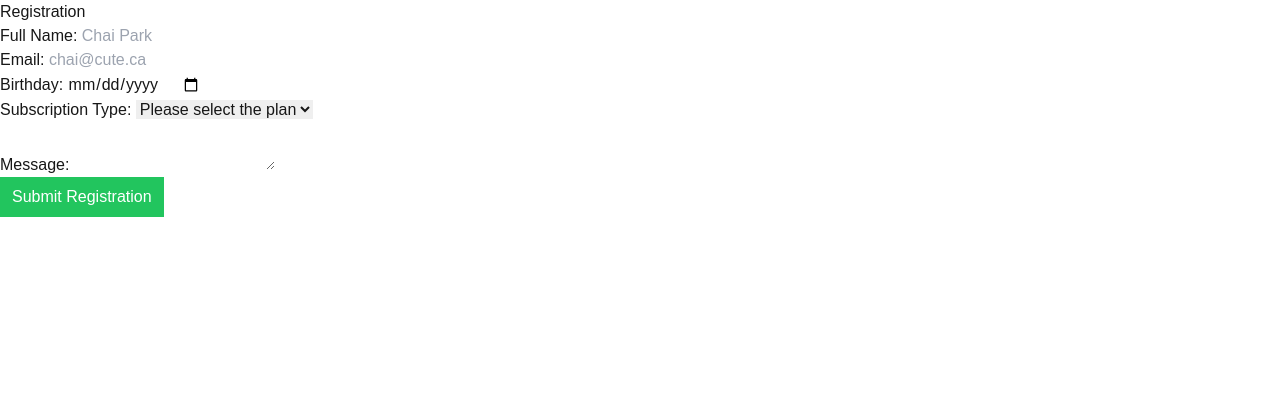
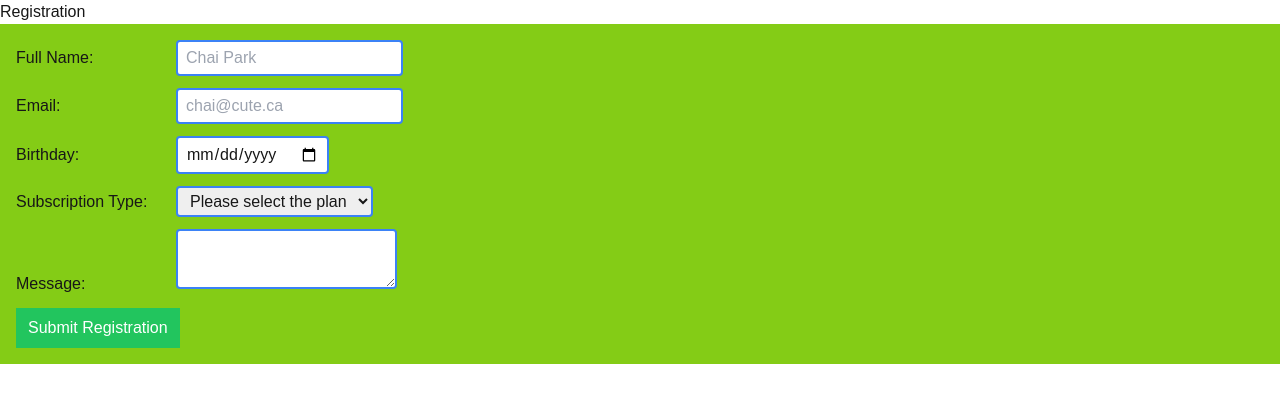
Before and after one commit to narapark7561/ReactReviewSelfStudy, a Next.js app in the folder awesomecarrie/: page /week-5 in a window 1280 px wide. Shown: the top 402 px of the page. Built offline with nearby package versions, Linux system fonts and the light colour scheme.

Commit message:
Completed review with CSS styling.

```diff
--- a/awesomecarrie/app/week-5/managed-form.js
+++ b/awesomecarrie/app/week-5/managed-form.js
@@ -21,43 +21,83 @@ export default function RegistraionForm() {
     setSubscription(event.target.value);
   const handleMessageChange = (event) => setMessage(event.target.value);
 
+  const handleSubmit = (event) => {
+    event.preventDefault();
+    let registraionObject = {
+      fName: fullName,
+      mail: email,
+      bDay: birthDate,
+      plan: subscription,
+      msg: message,
+    };
+
+    alert(`
+    Name: ${registraionObject.fName}
+    Email: ${registraionObject.mail}
+    Birthday: ${registraionObject.bDay}
+    Plan Type: ${registraionObject.plan}
+    Message: ${registraionObject.msg}
+    `);
+
+    setfullName("");
+    setEmail("");
+    setBirthDate("");
+    setMessage("");
+  };
+
+  const inputStyle =
+    "mb-3, px-2 py-1 rounded border-2 border-blue-500 focus:bg-orange-200";
+  const containerStyle = "mb-3";
+  const labelStyle = "inline-block w-40";
+
   return (
-    <form>
-      <div>
-        <label>Full Name: </label>
+    <form onSubmit={handleSubmit} className="p-4 bg-lime-500">
+      <div className={containerStyle}>
+        <label className={labelStyle}>Full Name: </label>
         <input
           onChange={handleFullNameChange}
           value={fullName}
           type="text"
           name="full_name"
           placeholder="Chai Park"
+          className={inputStyle}
         />
       </div>
-      <div>
-        <label>Email: </label>
+      <div className={containerStyle}>
+        <label className={labelStyle}>Email: </label>
         <input
           onChange={handleEmailChange}
           value={email}
           type="email"
           placeholder="chai@cute.ca"
+          className={inputStyle}
         />
       </div>
-      <div>
-        <label>Birthday: </label>
-        <input onChange={handleBirthDateChange} value={birthDate} type="date" />
+      <div className={containerStyle}>
+        <label className={labelStyle}>Birthday: </label>
+        <input
+          onChange={handleBirthDateChange}
+          value={birthDate}
+          type="date"
+          className={inputStyle}
+        />
       </div>
-      <div>
-        <label>Subscription Type: </label>
-        <select onChange={handleSubscriptionChange}>
+      <div className={containerStyle}>
+        <label className={labelStyle}>Subscription Type: </label>
+        <select onChange={handleSubscriptionChange} className={inputStyle}>
           <option>Please select the plan</option>
           <option>Free Plan</option>
           <option>Basic Plan</option>
           <option>Premium Plan</option>
         </select>
       </div>
-      <div>
-        <label>Message: </label>
-        <textarea onChange={handleMessageChange} value={message}></textarea>
+      <div className={containerStyle}>
+        <label className={labelStyle}>Message: </label>
+        <textarea
+          onChange={handleMessageChange}
+          value={message}
+          className={inputStyle}
+        ></textarea>
       </div>
       <button className="bg-green-500 hover:bg-green-800 active:bg-green-700 text-white rouded px-3 py-2 ">
         Submit Registration
```
